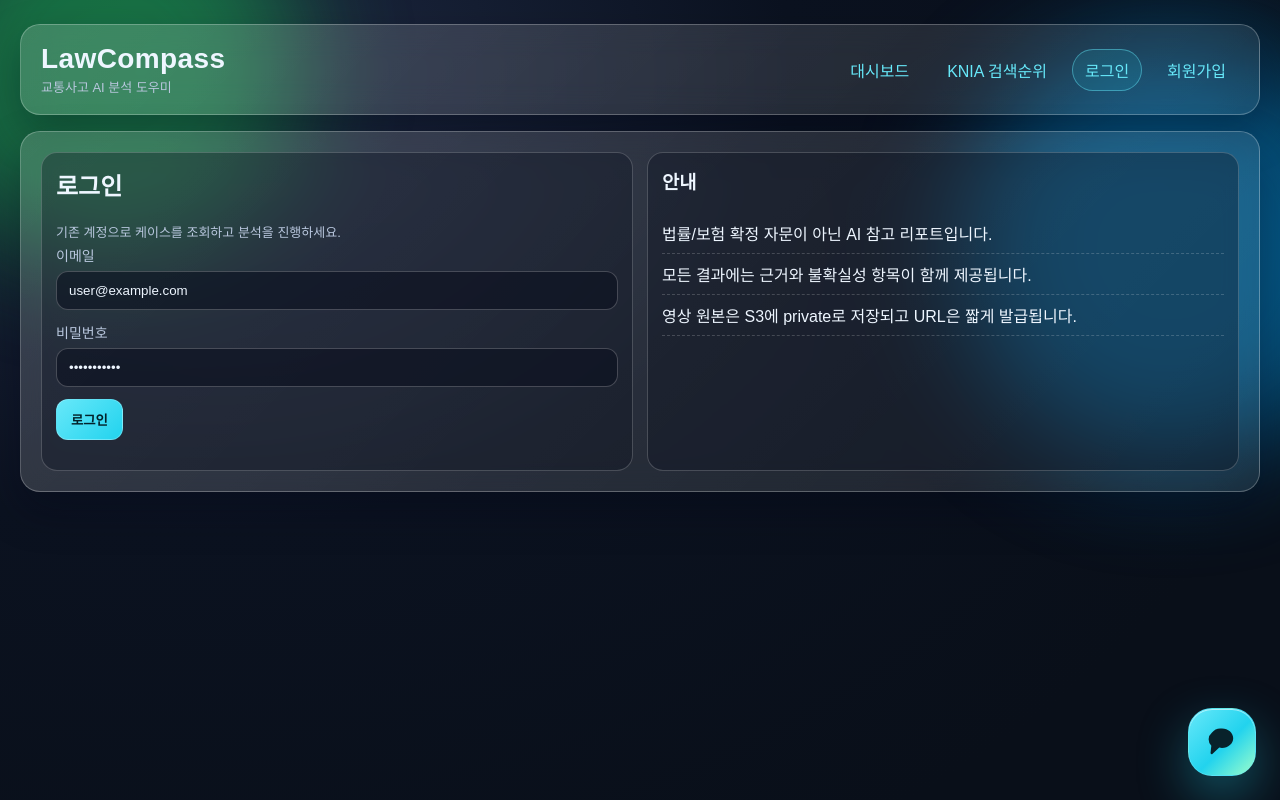
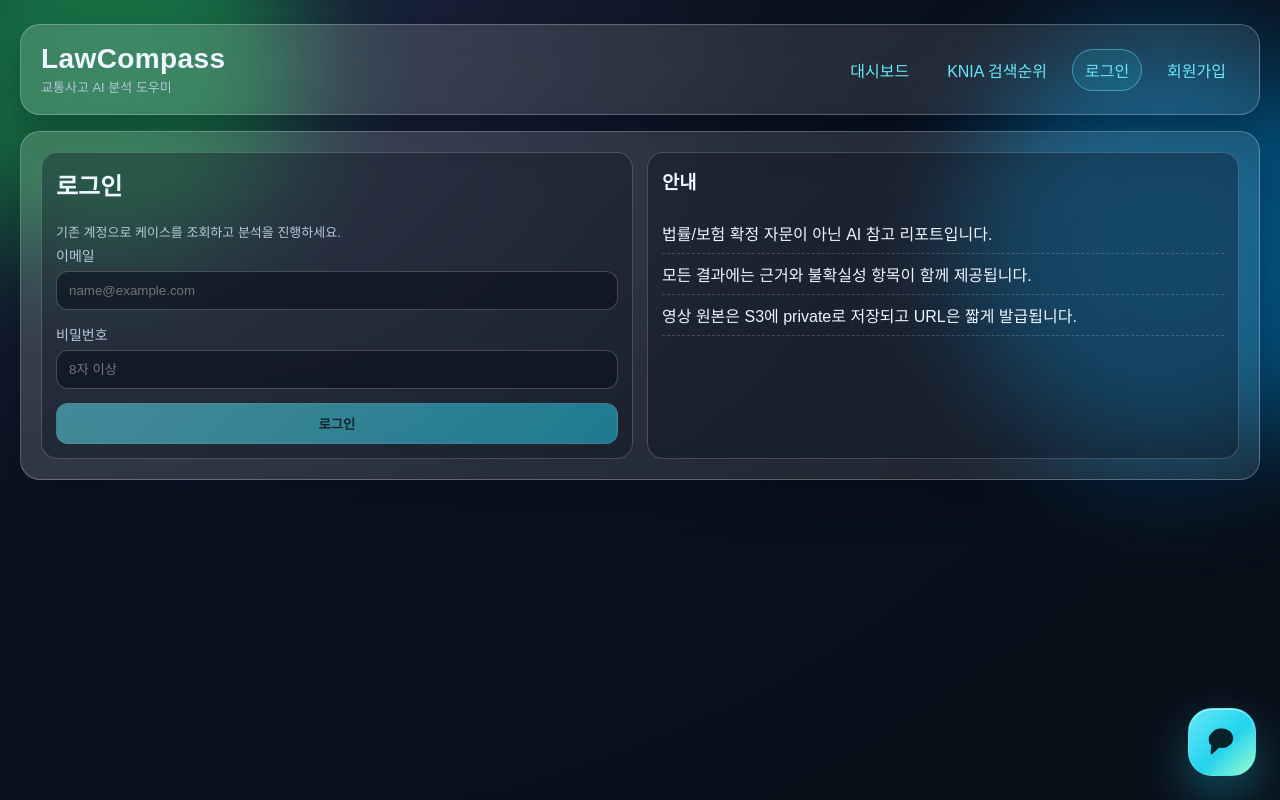
Before and after one commit to yangbun-GIT/Law_Compass, a Vue app in the folder apps/frontend/: page /login in a window 1280 px wide. Built offline with nearby package versions, Linux system fonts and the light colour scheme; no server answers.

Commit message:
Tighten auth form UX

```diff
--- a/apps/frontend/src/App.vue
+++ b/apps/frontend/src/App.vue
@@ -29,12 +29,15 @@
 </template>
 
 <script setup lang="ts">
+import { useRouter } from "vue-router";
 import AiChatFloatingButton from "./components/chat/AiChatFloatingButton.vue";
 import { useSessionStore } from "./stores/session";
 
+const router = useRouter();
 const session = useSessionStore();
 
 async function logout() {
   await session.logout();
+  await router.push("/login");
 }
 </script>
--- a/apps/frontend/src/styles.css
+++ b/apps/frontend/src/styles.css
@@ -50,6 +50,7 @@ input, textarea, select {
   background: rgba(10, 16, 30, 0.6); color: var(--text-main);
 }
 textarea { resize: vertical; min-height: 96px; }
+.auth-form { display: grid; gap: 2px; }
 
 .btn {
   width: auto; border: 1px solid rgba(255,255,255,0.22); color: #03222a;
--- a/apps/frontend/src/views/LoginView.vue
+++ b/apps/frontend/src/views/LoginView.vue
@@ -3,14 +3,16 @@
     <article class="card">
       <h2>로그인</h2>
       <p class="kv">기존 계정으로 케이스를 조회하고 분석을 진행하세요.</p>
-      <label>이메일
-        <input v-model="email" type="email" placeholder="user@example.com" />
-      </label>
-      <label>비밀번호
-        <input v-model="password" type="password" placeholder="8자 이상" />
-      </label>
-      <button class="btn" :disabled="session.loading" @click="submit">{{ session.loading ? "로그인 중..." : "로그인" }}</button>
-      <p :class="messageClass">{{ message }}</p>
+      <form class="auth-form" @submit.prevent="submit">
+        <label>이메일
+          <input v-model.trim="email" type="email" autocomplete="email" placeholder="name@example.com" />
+        </label>
+        <label>비밀번호
+          <input v-model="password" type="password" autocomplete="current-password" placeholder="8자 이상" />
+        </label>
+        <button class="btn" :disabled="session.loading || !canSubmit" type="submit">{{ session.loading ? "로그인 중..." : "로그인" }}</button>
+      </form>
+      <p v-if="message" :class="messageClass">{{ message }}</p>
     </article>
 
     <article class="card">
@@ -30,17 +32,27 @@ import { useRoute, useRouter } from "vue-router";
 import { formatApiError } from "../api/client";
 import { useSessionStore } from "../stores/session";
 
-const email = ref("user@example.com");
-const password = ref("password123");
 const message = ref("");
 const ok = ref(false);
 const router = useRouter();
 const route = useRoute();
 const session = useSessionStore();
+const email = ref(typeof route.query.email === "string" ? route.query.email : "");
+const password = ref("");
 
 const messageClass = computed(() => (ok.value ? "msg-ok" : "msg-error"));
+const canSubmit = computed(() => isEmail(email.value) && password.value.length >= 8);
+
+function isEmail(value: string) {
+  return /^[^\s@]+@[^\s@]+\.[^\s@]+$/.test(value);
+}
 
 async function submit() {
+  if (!canSubmit.value) {
+    message.value = "이메일 형식과 8자 이상 비밀번호를 입력해 주세요.";
+    ok.value = false;
+    return;
+  }
   try {
     await session.login(email.value, password.value);
     message.value = "로그인 성공";
--- a/apps/frontend/src/views/SignupView.vue
+++ b/apps/frontend/src/views/SignupView.vue
@@ -2,17 +2,19 @@
   <section class="grid-2">
     <article class="card">
       <h2>회원가입</h2>
+      <form class="auth-form" @submit.prevent="submit">
         <label>이메일
-        <input v-model="email" type="email" />
+          <input v-model.trim="email" type="email" autocomplete="email" placeholder="name@example.com" />
         </label>
         <label>표시 이름
-        <input v-model="name" />
+          <input v-model.trim="name" autocomplete="name" placeholder="홍길동" maxlength="80" />
         </label>
         <label>비밀번호
-        <input v-model="password" type="password" />
+          <input v-model="password" type="password" autocomplete="new-password" placeholder="8자 이상" />
         </label>
-      <button class="btn" @click="submit">회원가입</button>
-      <p :class="ok ? 'msg-ok' : 'msg-error'">{{ message }}</p>
+        <button class="btn" :disabled="!canSubmit" type="submit">회원가입</button>
+      </form>
+      <p v-if="message" :class="ok ? 'msg-ok' : 'msg-error'">{{ message }}</p>
     </article>
 
     <article class="card">
@@ -27,20 +29,34 @@
 </template>
 
 <script setup lang="ts">
-import { ref } from "vue";
+import { computed, ref } from "vue";
+import { useRouter } from "vue-router";
 import { api, formatApiError } from "../api/client";
 
-const email = ref("user@example.com");
-const name = ref("홍길동");
-const password = ref("password123");
+const router = useRouter();
+const email = ref("");
+const name = ref("");
+const password = ref("");
 const message = ref("");
 const ok = ref(false);
+const canSubmit = computed(() => isEmail(email.value) && name.value.trim().length > 0 && password.value.length >= 8);
+
+function isEmail(value: string) {
+  return /^[^\s@]+@[^\s@]+\.[^\s@]+$/.test(value);
+}
 
 async function submit() {
+  if (!canSubmit.value) {
+    message.value = "이메일, 표시 이름, 8자 이상 비밀번호를 입력해 주세요.";
+    ok.value = false;
+    return;
+  }
   try {
-    await api.signup({ email: email.value, password: password.value, display_name: name.value });
-    message.value = "가입 완료, 로그인 페이지로 이동하세요.";
+    const cleanEmail = email.value.trim();
+    await api.signup({ email: cleanEmail, password: password.value, display_name: name.value.trim() });
+    message.value = "가입 완료. 로그인 페이지로 이동합니다.";
     ok.value = true;
+    await router.push({ path: "/login", query: { email: cleanEmail } });
   } catch (e: any) {
     message.value = formatApiError(e, "회원가입에 실패했습니다.");
     ok.value = false;
```
Also changed, not shown: apps/frontend/scripts/test-display.mjs (+13 -2 lines), 1 other file (tests, documents, lock files or other folders). Lines whose indentation alone changed are shown as unchanged.
